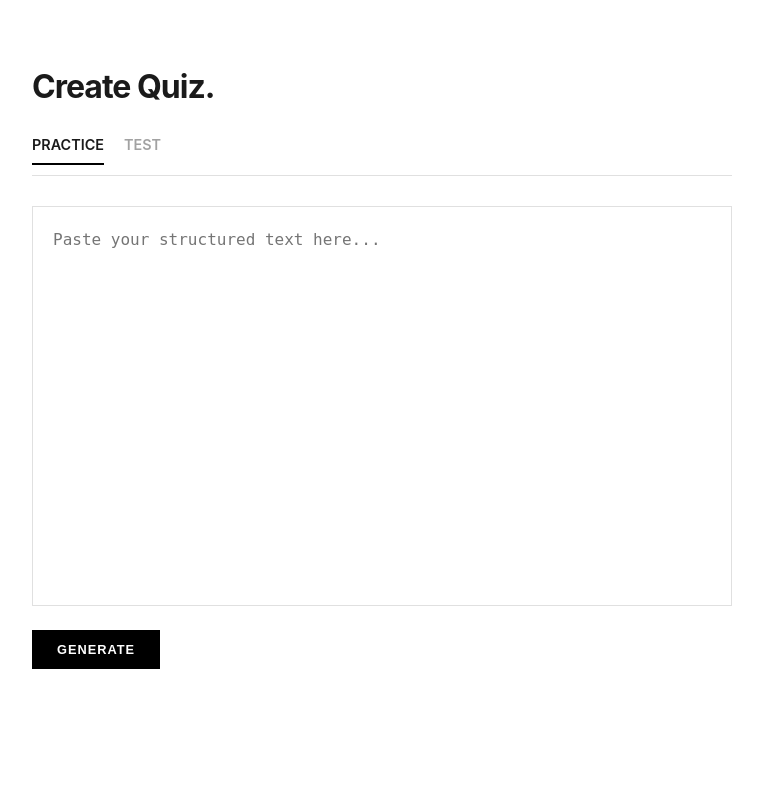
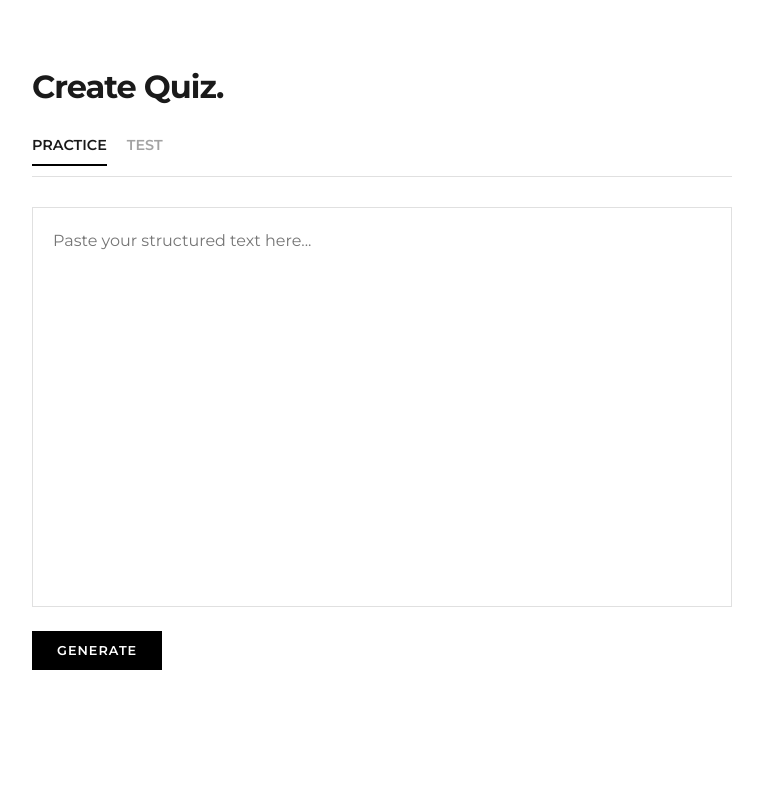
Before and after one commit to zKdKaidO/QuizApp, a Flask app: page / in a window 1280 px wide. Shown: the whole page, without its empty margins (258-1021 px from the left). Run offline with Flask 3, Linux system fonts and the light colour scheme.

Commit message:
Change UI

```diff
--- a/templates/index.html
+++ b/templates/index.html
@@ -4,6 +4,9 @@
     <meta charset="UTF-8">
     <meta name="viewport" content="width=device-width, initial-scale=1.0">
     <title>Q-Studio | Minimalist Quiz Platform</title>
+    <link rel="preconnect" href="https://fonts.googleapis.com">
+    <link rel="preconnect" href="https://fonts.gstatic.com" crossorigin>
+    <link href="https://fonts.googleapis.com/css2?family=Montserrat:wght@300;400;600;700;800&display=swap" rel="stylesheet">
     <style>
         :root {
             --bg: #ffffff;
@@ -16,8 +19,10 @@
             --hover: #f5f5f5;
         }
 
-        body { font-family: "Inter", -apple-system, sans-serif; background: var(--bg); color: var(--text); margin: 0; display: flex; height: 100vh; overflow: hidden; }
-
+        body { font-family: 'Montserrat', sans-serif; background: var(--bg); color: var(--text); margin: 0; display: flex; height: 100vh; overflow: hidden; }
+        textarea, button, input, .nav-item, .option {
+            font-family: 'Montserrat', sans-serif;
+        }
         /* Sidebar Styling */
         .sidebar { width: 280px; background: var(--sidebar-bg); border-right: 1px solid var(--border); display: flex; flex-direction: column; transition: all 0.3s; }
         .sidebar-header { padding: 30px 20px; font-weight: 800; font-size: 1.2rem; letter-spacing: -0.5px; border-bottom: 1px solid var(--border); }
```
